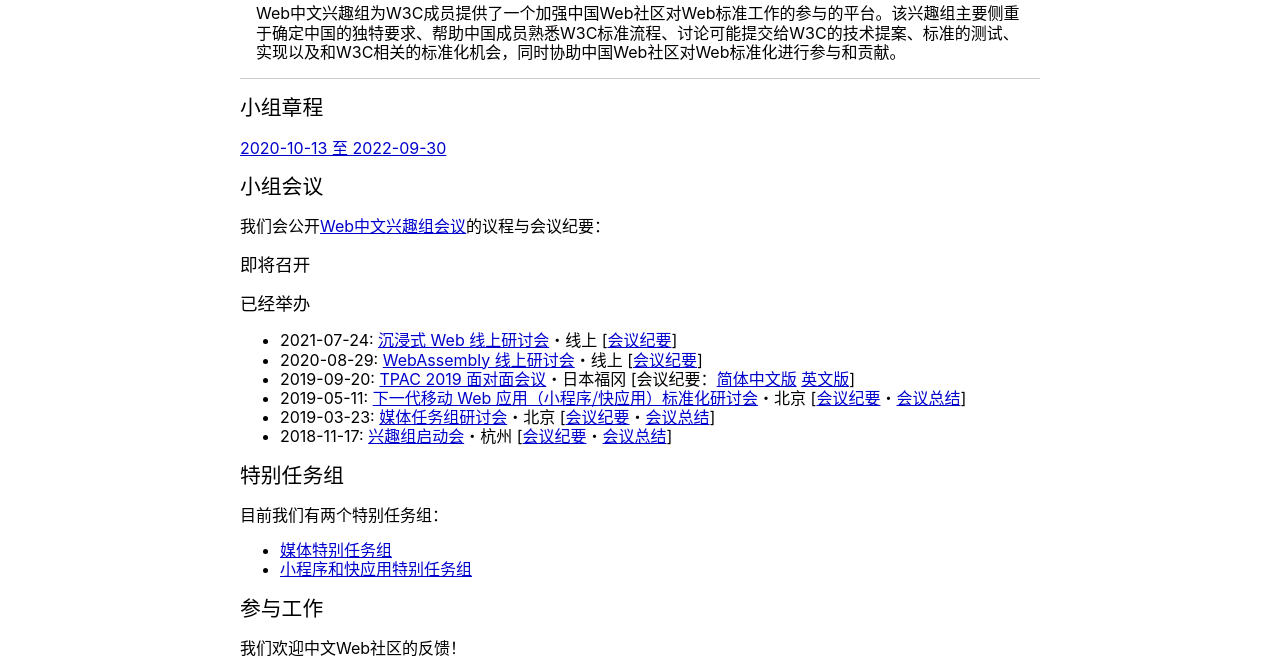
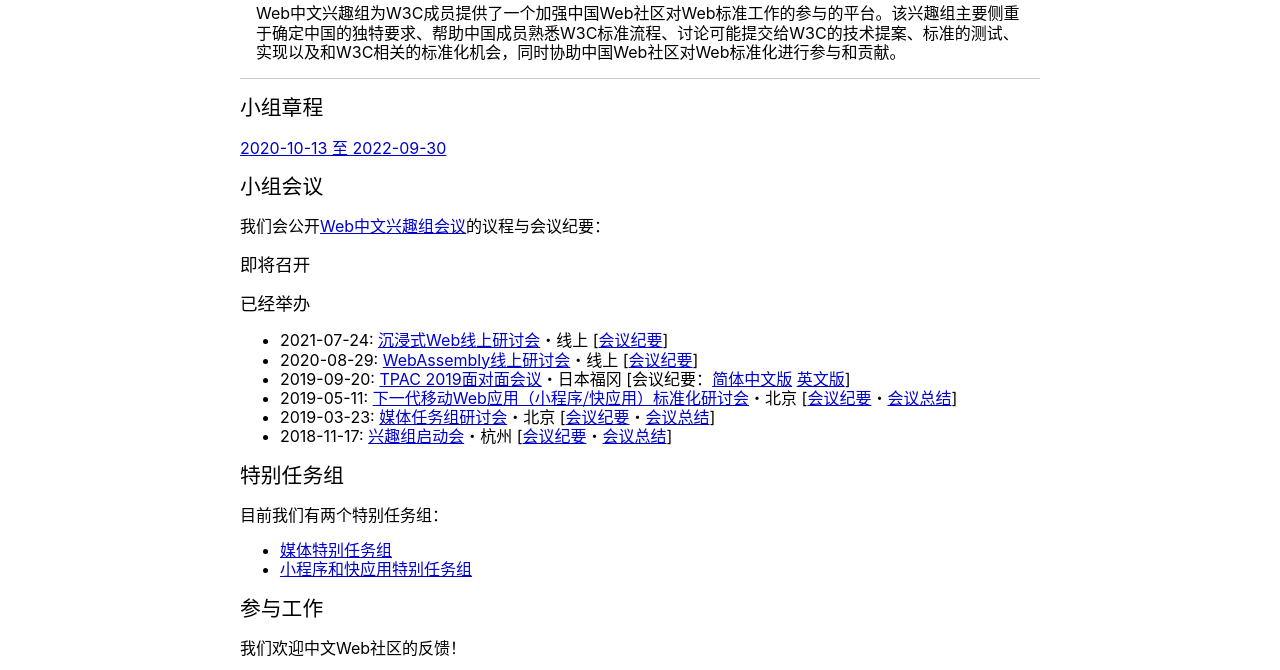
Before and after one commit to w3c/chinese-ig, a plain HTML site: page index.zh-Hans.html in a window 1280 px wide. Shown: the part 128-798 px from the top of the page. Drawn offline with Linux system fonts and the light colour scheme.

Commit message:
Remove the Han-Western spaces

```diff
--- a/index.zh-Hans.html
+++ b/index.zh-Hans.html
@@ -53,10 +53,10 @@
 
 <h3>已经举办</h3>
 <ul>
-    <li>2021-07-24: <a href="https://github.com/w3c/chinese-ig/blob/main/meetings/2021-07.md">沉浸式 Web 线上研讨会</a>・线上 [<a href="https://www.w3.org/2021/07/chinese-ig-xr/minutes.html">会议纪要</a>]</li>
-    <li>2020-08-29: <a href="https://github.com/w3c/chinese-ig/blob/main/meetings/2020-08-29.md">WebAssembly 线上研讨会</a>・线上 [<a href="https://www.w3.org/2020/08/29-chinese-web-wasm.minutes.html">会议纪要</a>]</li>
-    <li>2019-09-20: <a href="https://github.com/w3c/chinese-ig/issues/154">TPAC 2019 面对面会议</a>・日本福冈 [会议纪要：<a href="https://www.w3.org/2019/09/20-chinese-web-minutes.html">简体中文版</a> <a href="https://www.w3.org/2019/09/20-Chinese-Web-en-minutes.html">英文版</a>]</li>
-    <li>2019-05-11: <a href="https://github.com/w3c/chinese-ig/blob/main/meetings/2019-05-11.md">下一代移动 Web 应用（小程序/快应用）标准化研讨会</a>・北京 [<a href="https://www.w3.org/2019/05/11-chinese-web-minutes.html">会议纪要</a>・<a href="https://www.w3.org/2019/05/11-chinese-web-mobile-web-apps-summary.html">会议总结</a>]</li>
+    <li>2021-07-24: <a href="https://github.com/w3c/chinese-ig/blob/main/meetings/2021-07.md">沉浸式Web线上研讨会</a>・线上 [<a href="https://www.w3.org/2021/07/chinese-ig-xr/minutes.html">会议纪要</a>]</li>
+    <li>2020-08-29: <a href="https://github.com/w3c/chinese-ig/blob/main/meetings/2020-08-29.md">WebAssembly线上研讨会</a>・线上 [<a href="https://www.w3.org/2020/08/29-chinese-web-wasm.minutes.html">会议纪要</a>]</li>
+    <li>2019-09-20: <a href="https://github.com/w3c/chinese-ig/issues/154">TPAC 2019面对面会议</a>・日本福冈 [会议纪要：<a href="https://www.w3.org/2019/09/20-chinese-web-minutes.html">简体中文版</a> <a href="https://www.w3.org/2019/09/20-Chinese-Web-en-minutes.html">英文版</a>]</li>
+    <li>2019-05-11: <a href="https://github.com/w3c/chinese-ig/blob/main/meetings/2019-05-11.md">下一代移动Web应用（小程序/快应用）标准化研讨会</a>・北京 [<a href="https://www.w3.org/2019/05/11-chinese-web-minutes.html">会议纪要</a>・<a href="https://www.w3.org/2019/05/11-chinese-web-mobile-web-apps-summary.html">会议总结</a>]</li>
     <li>2019-03-23: <a href="https://github.com/w3c/chinese-ig/blob/main/meetings/2019-03-23.md">媒体任务组研讨会</a>・北京 [<a href="https://www.w3.org/2019/03/23-chinese-web-minutes.html">会议纪要</a>・<a href="https://www.w3.org/2019/03/23-chinese-web-media-summary.html">会议总结</a>]</li>
     <li>2018-11-17: <a href="https://github.com/w3c/chinese-ig/blob/main/meetings/2018-11-17.md">兴趣组启动会</a>・杭州 [<a href="https://www.w3.org/2018/11/17-chinese-web-minutes.html">会议纪要</a>・<a href="https://www.w3.org/2018/11/17-chinese-web-meeting-summary.html">会议总结</a>]</li>
 
```
Also changed, not shown: 1 other file.
